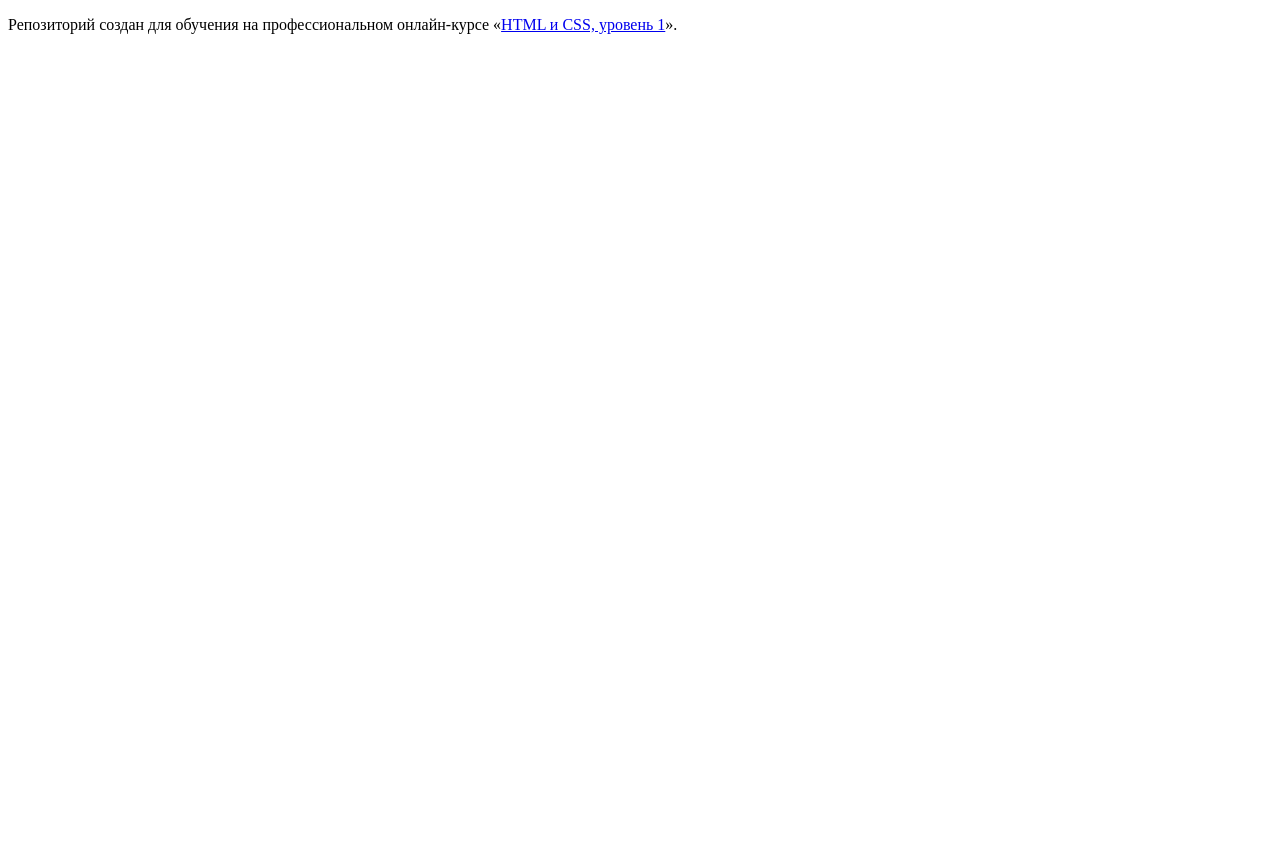
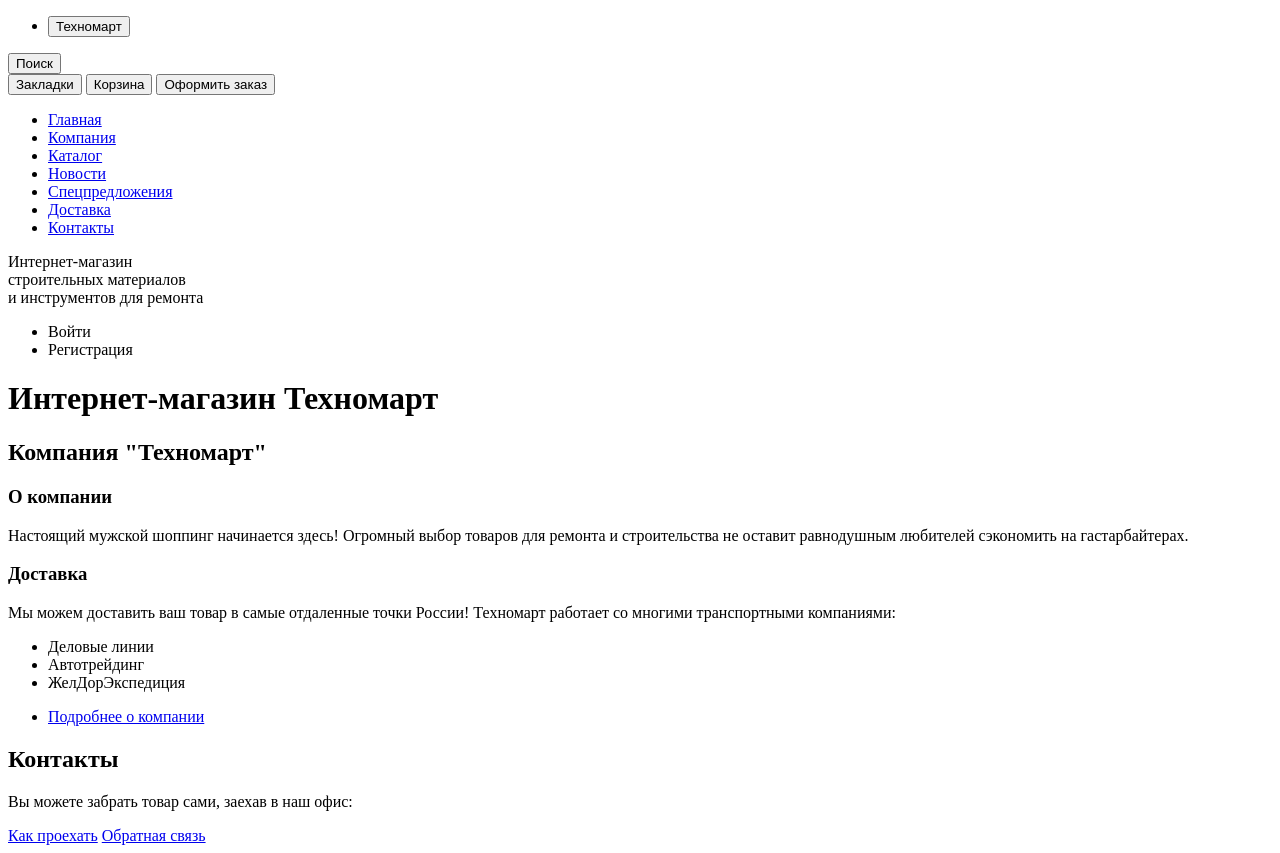
Before and after one commit to shvedovavera/1271603-technomart-27, a plain HTML site: page index.html in a window 1280 px wide. Before the commit the page ends 800 px from the top, so only its background shows below. Drawn offline with Linux system fonts and the light colour scheme.

Commit message:
Update index.html

```diff
--- a/index.html
+++ b/index.html
@@ -5,8 +5,76 @@
     <title>HTML Academy: Техномарт</title>
   </head>
   <body>
+    <header>
+      <ul>
+        <li>
+           <button type="button">Техномарт</button>
+         </li>
+      </ul>
+     <span><button type="submit">Поиск</button></span>
+    <div>
+      <button type="button">Закладки</button>
+      <button type="button">Корзина</button>
+      <button type="button">Оформить заказ</button>
+    </div>
+    <nav>
+ <ul>
+ <li><a href="main.html">Главная</a></li>
+ <li><a href="company.html">Компания</a> </li>
+ <li><a href="catalog.html">Каталог</a></li>
+ <li><a href="news.html">Новости</a></li>
+ <li><a href="special_offers.html">Спецпредложения</a></li>
+ <li><a href="delivery.html">Доставка</a></li>
+ <li><a href="contacts.html">Контакты</a></li>
+ </ul>
+      </nav>
+      <div>
+        <p>Интернет-магазин<br> строительных материалов<br> и инструментов для ремонта</p>
+      </div>
+      <!--В шапке, где указан номер и город, это форма?-->
+      <ul>
+        <li><botton type="button">Войти</botton></li>
+        <li><botton type="button">Регистрация</botton></li>
+        </ul>
 
-    <p>Репозиторий создан для обучения на профессиональном онлайн‑курсе «<a href="https://htmlacademy.ru/intensive/htmlcss">HTML и CSS, уровень 1</a>».</p>
+    </header>
+    <main>
+      <h1>Интернет-магазин Техномарт</h1>
+<!------->
+<section>
+<h2>Компания "Техномарт"</h2>
+<h3>О компании</h3>
+<p>
+  Настоящий мужской шоппинг начинается здесь!
+  Огромный выбор товаров для ремонта и строительства
+   не оставит равнодушным любителей сэкономить на гастарбайтерах.
+  </p>
+<h3>Доставка</h3>
+<p>
+  Мы можем доставить ваш товар в самые отдаленные точки России!
+  Техномарт работает со многими транспортными компаниями:
+</p>
+<ul>
+  <li>Деловые линии</li>
+  <li>Автотрейдинг</li>
+  <li>ЖелДорЭкспедиция</li>
+</ul>
+<ul>
+<li><a href="#">Подробнее о компании</a></li>
+</ul>
+</section>
+<section>
+  <h2>Контакты</h2>
+    <p>Вы можете забрать товар сами, заехав в наш офис:</p>
+    <a href="map.html">Как проехать</a>
+    <a href="contacts.html">Обратная связь</a>
+  </section>
+
+
+    </main>
 
   </body>
+  <footer>
+
+    </footer>
 </html>
```
